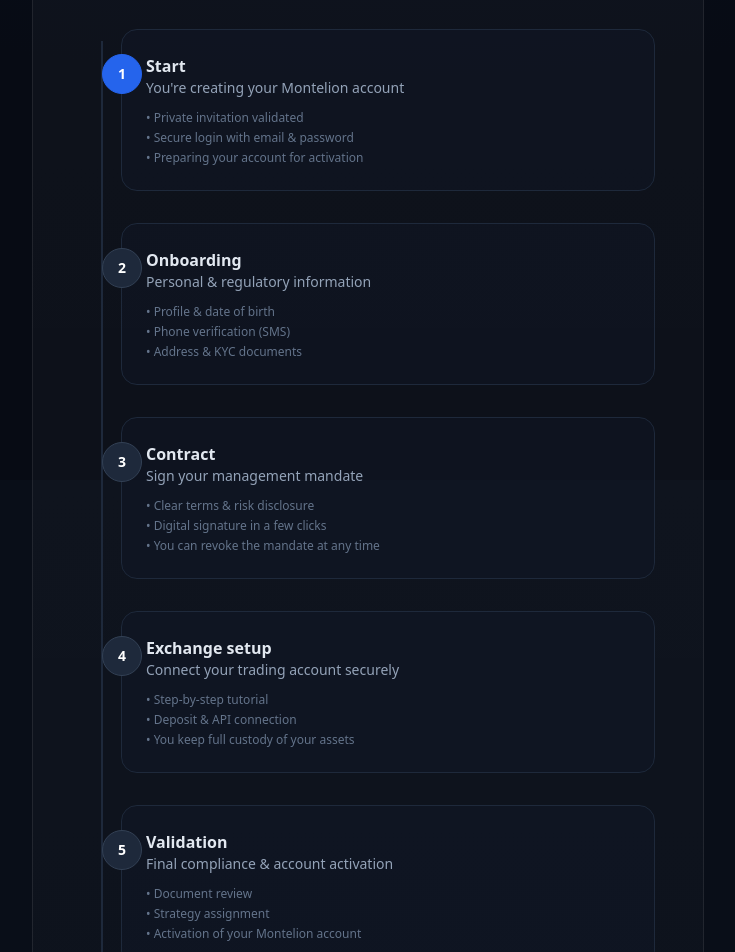
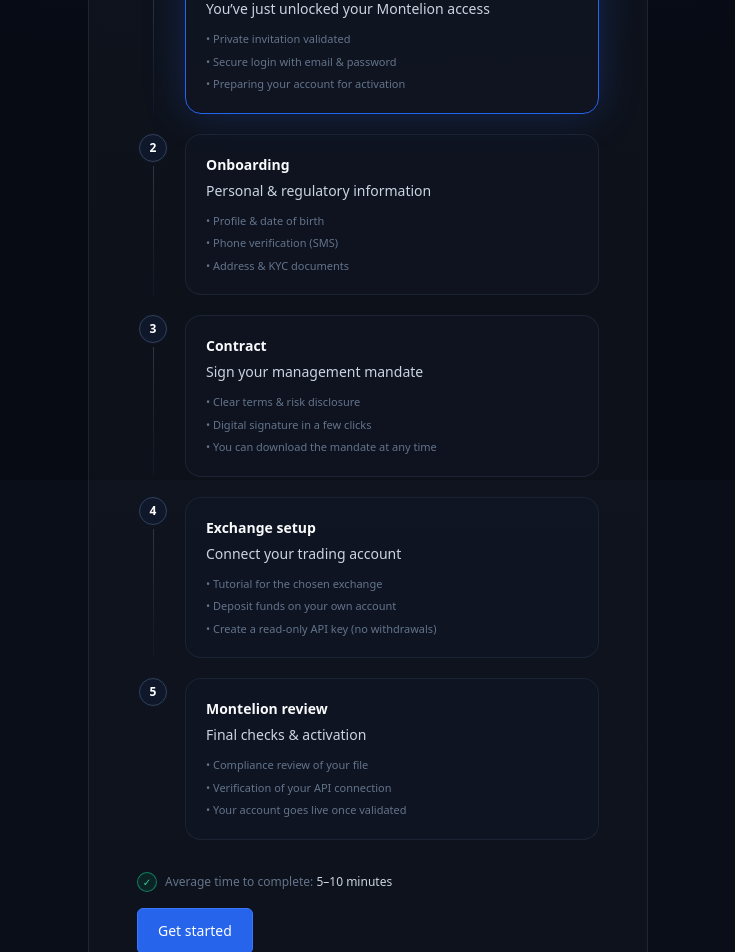
Before and after one commit to montelioncapital/montelion-app-v1, a Next.js app: page /get-started in a window 1280 px wide. Shown: the part 320-1272 px from the top of the page, without its empty margins (272-1007 px from the left). Built offline with nearby package versions, Linux system fonts and the light colour scheme.

Commit message:
Update page.jsx

```diff
--- a/app/get-started/page.jsx
+++ b/app/get-started/page.jsx
@@ -1,130 +1,141 @@
+// app/get-started/page.jsx
 "use client";
 
-import { useRouter } from "next/navigation";
+import Link from "next/link";
+
+const STEPS = [
+  {
+    id: 1,
+    title: "Start",
+    subtitle: "You’ve just unlocked your Montelion access",
+    bullets: [
+      "Private invitation validated",
+      "Secure login with email & password",
+      "Preparing your account for activation",
+    ],
+  },
+  {
+    id: 2,
+    title: "Onboarding",
+    subtitle: "Personal & regulatory information",
+    bullets: [
+      "Profile & date of birth",
+      "Phone verification (SMS)",
+      "Address & KYC documents",
+    ],
+  },
+  {
+    id: 3,
+    title: "Contract",
+    subtitle: "Sign your management mandate",
+    bullets: [
+      "Clear terms & risk disclosure",
+      "Digital signature in a few clicks",
+      "You can download the mandate at any time",
+    ],
+  },
+  {
+    id: 4,
+    title: "Exchange setup",
+    subtitle: "Connect your trading account",
+    bullets: [
+      "Tutorial for the chosen exchange",
+      "Deposit funds on your own account",
+      "Create a read-only API key (no withdrawals)",
+    ],
+  },
+  {
+    id: 5,
+    title: "Montelion review",
+    subtitle: "Final checks & activation",
+    bullets: [
+      "Compliance review of your file",
+      "Verification of your API connection",
+      "Your account goes live once validated",
+    ],
+  },
+];
 
 export default function GetStartedPage() {
-  const router = useRouter();
+  return (
+    <div className="mc-card">
+      <div className="mc-section text-left max-w-2xl mx-auto">
+        <h1 className="mc-title mb-3">Let&apos;s get you fully set up</h1>
+        <p className="text-slate-400 mb-10">
+          In a few minutes, you&apos;ll be ready to let Montelion trade on your
+          exchange account while you keep full control of your funds.
+        </p>
+
+        {/* Timeline verticale */}
+        <div className="space-y-5 mb-8">
+          {STEPS.map((step, index) => {
+            const isCurrent = index === 0;
+            const isLast = index === STEPS.length - 1;
 
             return (
-    <div className="w-full flex justify-center pt-24 px-4">
-      <div className="mc-card max-w-2xl w-full">
-        <div className="mc-section">
-
-          {/* Title */}
-          <h1 className="mc-title mb-3">Let’s get you fully set up</h1>
-          <p className="text-slate-400 mb-12 max-w-xl">
-            In a few minutes, you'll be ready to let Montelion trade on your exchange
-            account while you keep full control of your funds.
-          </p>
-
-          {/* STEPS CONTAINER */}
-          <div className="relative pl-10 space-y-8">
-
-            {/* Vertical line */}
-            <div className="absolute left-5 top-3 bottom-3 w-[2px] bg-slate-800"></div>
-
-            {/* STEP 1 */}
-            <div className="relative rounded-2xl border border-slate-800 bg-slate-900/40 p-6">
-              {/* Number circle */}
-              <div className="absolute -left-5 top-6 flex items-center justify-center h-10 w-10
-                rounded-full border border-[#2564EC] bg-[#2564EC] text-white text-sm font-semibold">
-                1
+              <div
+                key={step.id}
+                className="grid grid-cols-[32px,1fr] gap-4 items-stretch"
+              >
+                {/* Colonne pastille + ligne */}
+                <div className="flex flex-col items-center">
+                  <div
+                    className={[
+                      "flex items-center justify-center h-7 w-7 rounded-full text-xs font-semibold shadow-[0_0_0_1px_rgba(15,23,42,0.9)]",
+                      isCurrent
+                        ? "bg-[#2564EC] text-white border border-[#2564EC]"
+                        : "bg-slate-900 text-white border border-slate-700",
+                    ].join(" ")}
+                  >
+                    {step.id}
                   </div>
 
-              <h2 className="text-slate-200 font-semibold">Start</h2>
-              <p className="text-slate-400 text-sm mb-3">
-                You're creating your Montelion account
-              </p>
-
-              <ul className="text-xs text-slate-500 space-y-1">
-                <li>• Private invitation validated</li>
-                <li>• Secure login with email & password</li>
-                <li>• Preparing your account for activation</li>
-              </ul>
+                  {!isLast && (
+                    <div className="flex-1 w-px bg-gradient-to-b from-slate-700/80 via-slate-800/80 to-slate-900 mt-1" />
+                  )}
                 </div>
 
-            {/* STEP 2 */}
-            <div className="relative rounded-2xl border border-slate-800 bg-slate-900/40 p-6">
-              <div className="absolute -left-5 top-6 flex items-center justify-center h-10 w-10
-                rounded-full border border-slate-700 bg-slate-800 text-white text-sm font-semibold">
-                2
+                {/* Carte étape */}
+                <div
+                  className={[
+                    "rounded-2xl border px-5 py-4 sm:py-5",
+                    "bg-slate-900/40",
+                    isCurrent
+                      ? "border-[#2564EC] shadow-[0_0_40px_rgba(37,100,236,0.25)]"
+                      : "border-slate-800/80",
+                  ].join(" ")}
+                >
+                  <div className="flex items-center justify-between gap-3 mb-1.5">
+                    <div className="text-sm font-semibold text-slate-50">
+                      {step.title}
                     </div>
 
-              <h2 className="text-slate-200 font-semibold">Onboarding</h2>
-              <p className="text-slate-400 text-sm mb-3">
-                Personal & regulatory information
-              </p>
-
-              <ul className="text-xs text-slate-500 space-y-1">
-                <li>• Profile & date of birth</li>
-                <li>• Phone verification (SMS)</li>
-                <li>• Address & KYC documents</li>
-              </ul>
+                    {isCurrent && (
+                      <span className="inline-flex items-center rounded-full bg-[#2564EC]/10 border border-[#2564EC]/40 px-2.5 py-[3px] text-[10px] font-medium text-[#2564EC]">
+                        You&apos;re here
+                      </span>
+                    )}
                   </div>
 
-            {/* STEP 3 */}
-            <div className="relative rounded-2xl border border-slate-800 bg-slate-900/40 p-6">
-              <div className="absolute -left-5 top-6 flex items-center justify-center h-10 w-10
-                rounded-full border border-slate-700 bg-slate-800 text-white text-sm font-semibold">
-                3
+                  <div className="text-sm text-slate-300 mb-3">
+                    {step.subtitle}
                   </div>
 
-              <h2 className="text-slate-200 font-semibold">Contract</h2>
-              <p className="text-slate-400 text-sm mb-3">
-                Sign your management mandate
-              </p>
-
-              <ul className="text-xs text-slate-500 space-y-1">
-                <li>• Clear terms & risk disclosure</li>
-                <li>• Digital signature in a few clicks</li>
-                <li>• You can revoke the mandate at any time</li>
-              </ul>
-            </div>
-
-            {/* STEP 4 */}
-            <div className="relative rounded-2xl border border-slate-800 bg-slate-900/40 p-6">
-              <div className="absolute -left-5 top-6 flex items-center justify-center h-10 w-10
-                rounded-full border border-slate-700 bg-slate-800 text-white text-sm font-semibold">
-                4
-              </div>
-
-              <h2 className="text-slate-200 font-semibold">Exchange setup</h2>
-              <p className="text-slate-400 text-sm mb-3">
-                Connect your trading account securely
-              </p>
-
-              <ul className="text-xs text-slate-500 space-y-1">
-                <li>• Step-by-step tutorial</li>
-                <li>• Deposit & API connection</li>
-                <li>• You keep full custody of your assets</li>
-              </ul>
-            </div>
-
-            {/* STEP 5 */}
-            <div className="relative rounded-2xl border border-slate-800 bg-slate-900/40 p-6">
-              <div className="absolute -left-5 top-6 flex items-center justify-center h-10 w-10
-                rounded-full border border-slate-700 bg-slate-800 text-white text-sm font-semibold">
-                5
-              </div>
-
-              <h2 className="text-slate-200 font-semibold">Validation</h2>
-              <p className="text-slate-400 text-sm mb-3">
-                Final compliance & account activation
-              </p>
-
-              <ul className="text-xs text-slate-500 space-y-1">
-                <li>• Document review</li>
-                <li>• Strategy assignment</li>
-                <li>• Activation of your Montelion account</li>
+                  <ul className="text-[11px] text-slate-500 space-y-1.5">
+                    {step.bullets.map((b) => (
+                      <li key={b}>• {b}</li>
+                    ))}
                   </ul>
                 </div>
               </div>
+            );
+          })}
+        </div>
 
-          {/* Bottom row */}
-          <div className="mt-12 flex flex-col items-center gap-6">
+        {/* Bas de page */}
+        <div className="space-y-4">
           <div className="text-xs text-slate-500 flex items-center gap-2">
-              <span className="inline-flex h-5 w-5 items-center justify-center rounded-full
-                bg-emerald-500/10 border border-emerald-500/60 text-[10px] text-emerald-400">
+            <span className="inline-flex h-5 w-5 items-center justify-center rounded-full bg-emerald-500/10 border border-emerald-500/60 text-[10px] text-emerald-400">
               ✓
             </span>
             <span>
@@ -133,14 +144,12 @@ export default function GetStartedPage() {
             </span>
           </div>
 
-            <button
-              type="button"
-              className="mc-btn mc-btn-primary px-6"
-              onClick={() => router.push("/onboarding")}
+          <Link
+            href="/onboarding"
+            className="mc-btn mc-btn-primary inline-flex items-center justify-center"
           >
             Get started
-            </button>
-          </div>
+          </Link>
         </div>
       </div>
     </div>
```
Lines whose indentation alone changed are shown as unchanged.
